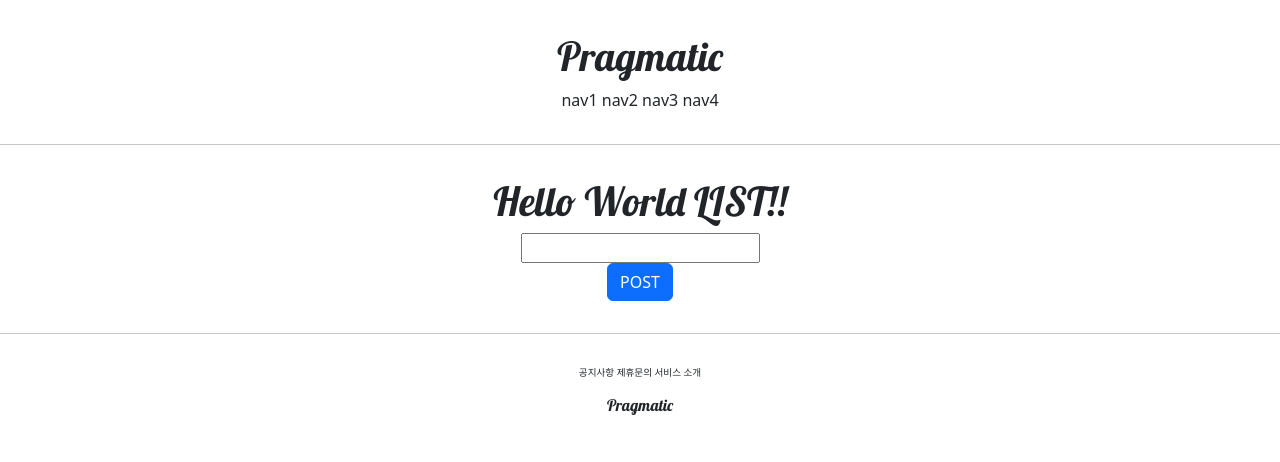
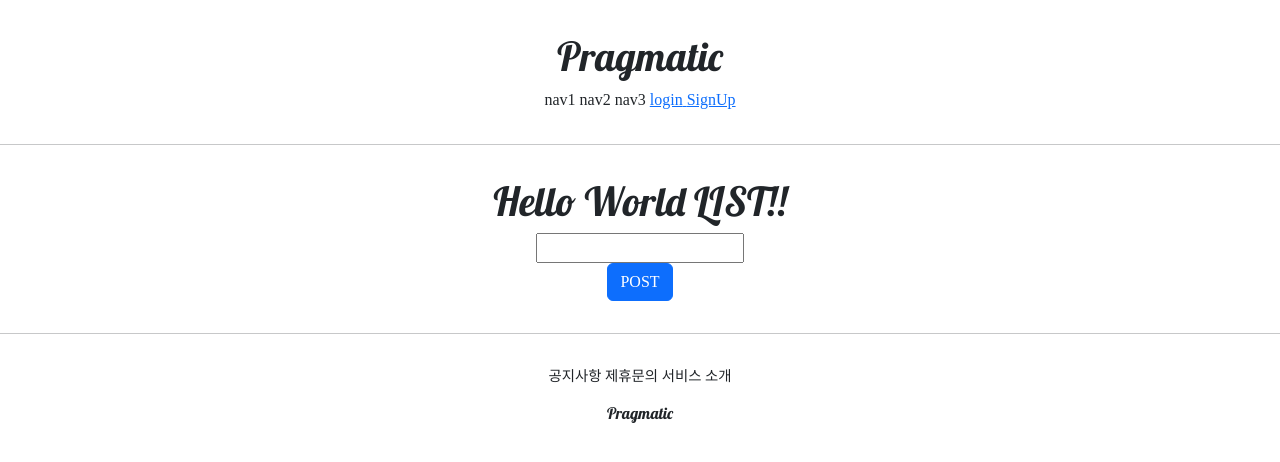
Before and after one commit to sijune/pragmatic, a Django app: page /account/hello_world/ in a window 1280 px wide. Shown: the top 462 px of the page. Run offline with Django 4.2, Linux system fonts and the light colour scheme; some web fonts are replaced.

Commit message:
Django 26 commit

```diff
--- a/accountapp/urls.py
+++ b/accountapp/urls.py
@@ -1,9 +1,19 @@
+from django.contrib.auth.views import LoginView, LogoutView
 from django.urls import path, include
 
-from accountapp.views import hello_world
+from accountapp.views import hello_world, AccountCreateView, AccountDetailView, AccountUpdateView, AccountDeleteView
 
 app_name = "accountapp"
 
 urlpatterns = [
     path('hello_world/', hello_world, name='hello_world'),
+
+    path('login/', LoginView.as_view(template_name='accountapp/login.html'), name='login'),
+    path('logout/', LogoutView.as_view(), name='logout'),
+
+    path('create/', AccountCreateView.as_view(), name='create'),
+    path('detail/<int:pk>', AccountDetailView.as_view(), name='detail'),
+    path('update/<int:pk>', AccountUpdateView.as_view(), name='update'),
+    path('delete/<int:pk>', AccountDeleteView.as_view(), name='delete'),
+
 ]
--- a/accountapp/views.py
+++ b/accountapp/views.py
@@ -1,7 +1,11 @@
+from django.contrib.auth.forms import UserCreationForm
+from django.contrib.auth.models import User
 from django.http import HttpResponse, HttpResponseRedirect
 from django.shortcuts import render
-from django.urls import reverse
+from django.urls import reverse, reverse_lazy
+from django.views.generic import CreateView, DetailView, UpdateView, DeleteView
 
+from accountapp.forms import AccountUpdateForm
 from accountapp.models import HelloWorld
 
 
@@ -26,3 +30,29 @@ def hello_world(request):
         hello_world_list = HelloWorld.objects.all()
         return render(request, "accountapp/hello_world.html", context={'hello_world_list': hello_world_list})
         # return HttpResponse('Hello World!')
+
+
+class AccountCreateView(CreateView):
+    model = User
+    form_class = UserCreationForm
+    success_url = reverse_lazy('accountapp:hello_world')
+    template_name = 'accountapp/create.html'
+
+
+class AccountDetailView(DetailView):
+    model = User
+    context_object_name = 'target_user'
+    template_name = 'accountapp/detail.html'
+
+
+class AccountUpdateView(UpdateView):
+    model = User
+    form_class = AccountUpdateForm # 커스터마이징 폼
+    success_url = reverse_lazy('accountapp:hello_world')
+    template_name = 'accountapp/update.html'
+
+
+class AccountDeleteView(DeleteView):
+    model = User
+    success_url = reverse_lazy('accountapp:login')
+    template_name = 'accountapp/delete.html'
--- a/static/base.css
+++ b/static/base.css
@@ -3,7 +3,7 @@
 }
 
 .pragmatic_footer_button {
-    font-size:.6rem;
+    font-size:.9rem;
 }
 
 .pragmatic_footer {
--- a/templates/base.html
+++ b/templates/base.html
@@ -1,7 +1,7 @@
 <!doctype html>
 <html lang="ko">
 {% include 'head.html' %}
-<body>
+<body style="font-family:'NanumSquare';">
     {% include 'header.html' %}
 
     <hr>
--- a/templates/head.html
+++ b/templates/head.html
@@ -14,4 +14,6 @@
 
     <!-- DEFAULT CSS LINK -->
     <link rel="stylesheet" type="text/css" href="{% static 'base.css' %}">
+
+    <link rel="stylesheet" type="text/css" href="https://cdn.jsdelivr.net/gh/moonspam/NanumSquare@1.0/nanumsquare.css">
 </head>
--- a/templates/header.html
+++ b/templates/header.html
@@ -6,6 +6,22 @@
         <span>nav1</span>
         <span>nav2</span>
         <span>nav3</span>
-        <span>nav4</span>
+
+        {% if not user.is_authenticated %}
+        <a href="{% url 'accountapp:login' %}?next={{ request.path }}">
+            <span>login</span>
+        </a>
+        <a href="{% url 'accountapp:create' %}">
+            <span>SignUp</span>
+        </a>
+        {% else %}
+        <a href="{% url 'accountapp:detail' pk=user.pk %}">
+            <span>MyPage</span>
+        </a>
+        <a href="{% url 'accountapp:logout' %}?next={{ request.path }}">
+            <span>logout</span>
+        </a>
+        {% endif %}
+
     </div>
 </div>
```
Also changed, not shown: pragmatic/settings.py (+8 -0 lines).
